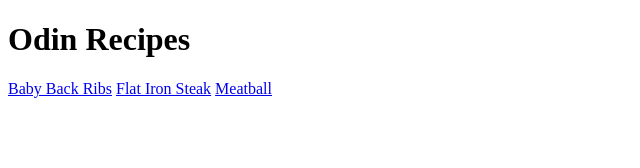
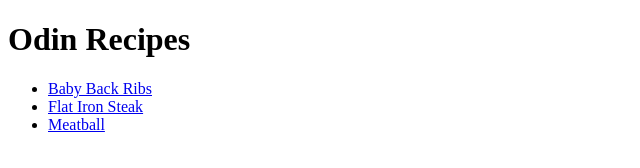
Before and after one commit to Cahil-C/odin-recipes, a plain HTML site: page index.html in a window 1280 px wide. Shown: the whole page, without its empty margins (0-640 px from the left). Drawn offline with Linux system fonts and the light colour scheme.

Commit message:
Nest anchor tags inside unordered list
Make it be on the next lines

```diff
--- a/index.html
+++ b/index.html
@@ -9,9 +9,11 @@
         <h1>Odin Recipes</h1>
 
         <!-- Link to the recipe pages -->
-         <a href="./recipes/babybackribs.html" target="_blank" noreferrer>Baby Back Ribs</a>
-         <a href="./recipes/flatironsteak.html" target="_blank" noreferrer>Flat Iron Steak</a>
-         <a href="./recipes/meatballs.html" target="_blank" noreferrer>Meatball</a>
+         <ul>
+            <li><a href="./recipes/babybackribs.html" target="_blank" noreferrer>Baby Back Ribs</a></li>
+            <li><a href="./recipes/flatironsteak.html" target="_blank" noreferrer>Flat Iron Steak</a></li>
+            <li><a href="./recipes/meatballs.html" target="_blank" noreferrer>Meatball</a></li>
+        </ul>
 
         <!-- Place-holder -->
 
```
